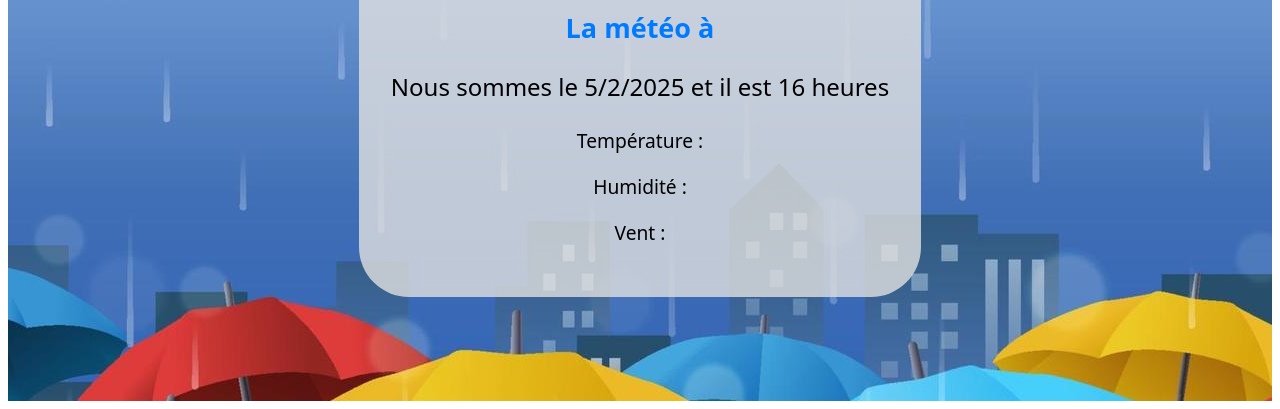
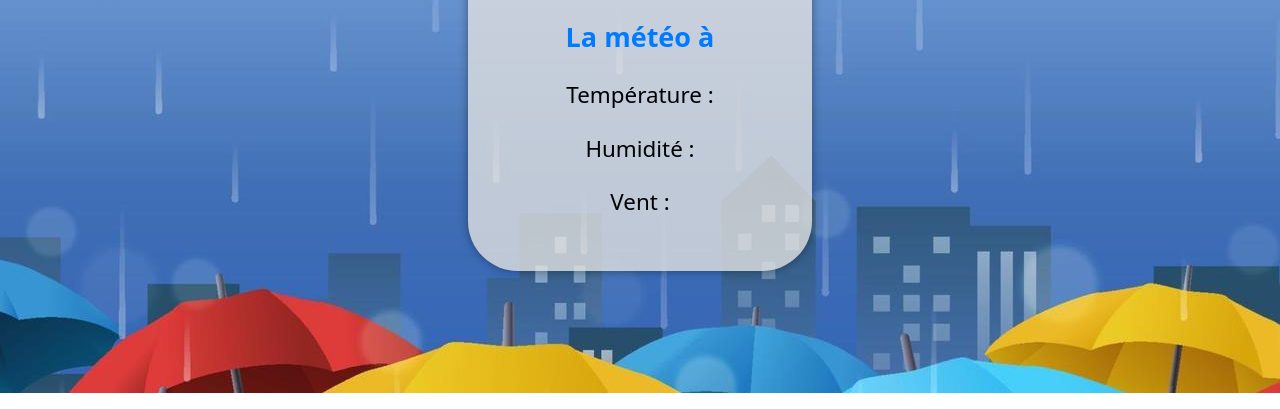
Before and after one commit to GoutteDooo/WeatherApp, a plain HTML site: page index.html in a window 1280 px wide. Shown: the part 407-816 px from the top of the page. Drawn offline with Linux system fonts and the light colour scheme; no server answers; a web font is replaced by a local one.

Commit message:
refactor: refactor meteo.js and add shadow CSS to container

```diff
--- a/meteo.js
+++ b/meteo.js
@@ -4,19 +4,16 @@ const DATE_ELEMENT = document.querySelector("#weather--date");
 const TEMP_ELEMENT = document.querySelector("#weather--temp");
 const HUMIDITY_ELEMENT = document.querySelector("#weather--humidity");
 const WIND_ELEMENT = document.querySelector("#weather--wind");
+let townName, temp, humidity, wind, conf;
 
-//Connaître la date
-const DATE = new Date();
-const DAY = DATE.getDate();
-const MONTH = DATE.getMonth() + 1;
-const YEAR = DATE.getFullYear();
-const HOURS = DATE.getHours();
-DATE_ELEMENT.textContent += `Nous sommes le ${DAY}/${MONTH}/${YEAR} et il est ${HOURS} heures`;
-let townName = "";
-let temp;
-let humidity;
-let wind;
-let conf;
+const updateDate = () => {
+  const DATE = new Date();
+  const DAY = DATE.getDate();
+  const MONTH = DATE.getMonth() + 1;
+  const YEAR = DATE.getFullYear();
+  const HOURS = DATE.getHours();
+  DATE_ELEMENT.textContent = `Nous sommes le ${DAY}/${MONTH}/${YEAR} et il est ${HOURS} heures`;
+};
 
 function main() {
   //Récupérer le fichier de configuration
@@ -58,6 +55,7 @@ function main() {
               TEMP_ELEMENT.textContent = `${temp}`;
               HUMIDITY_ELEMENT.textContent = `${humidity}`;
               WIND_ELEMENT.textContent = `${wind}`;
+              updateDate();
             });
         })
         .catch((err) =>
--- a/style.css
+++ b/style.css
@@ -4,6 +4,7 @@ body {
   font-size: 18px;
   font-family: system-ui, -apple-system, BlinkMacSystemFont, "Segoe UI", Roboto,
     Oxygen, Ubuntu, Cantarell, "Open Sans", "Helvetica Neue", sans-serif;
+  margin: 0;
 }
 
 .app {
@@ -22,6 +23,7 @@ body {
   padding: 2rem;
   border-radius: 50px;
   background: #e0e0e0cc;
+  box-shadow: 0 0 10px rgba(0, 0, 0, 0.4);
 }
 
 h1 {
@@ -48,7 +50,7 @@ img {
 }
 p {
   text-align: center;
-  font-size: 1.2rem;
+  font-size: 1.4rem;
 }
 p span {
   font-weight: bold;
```
